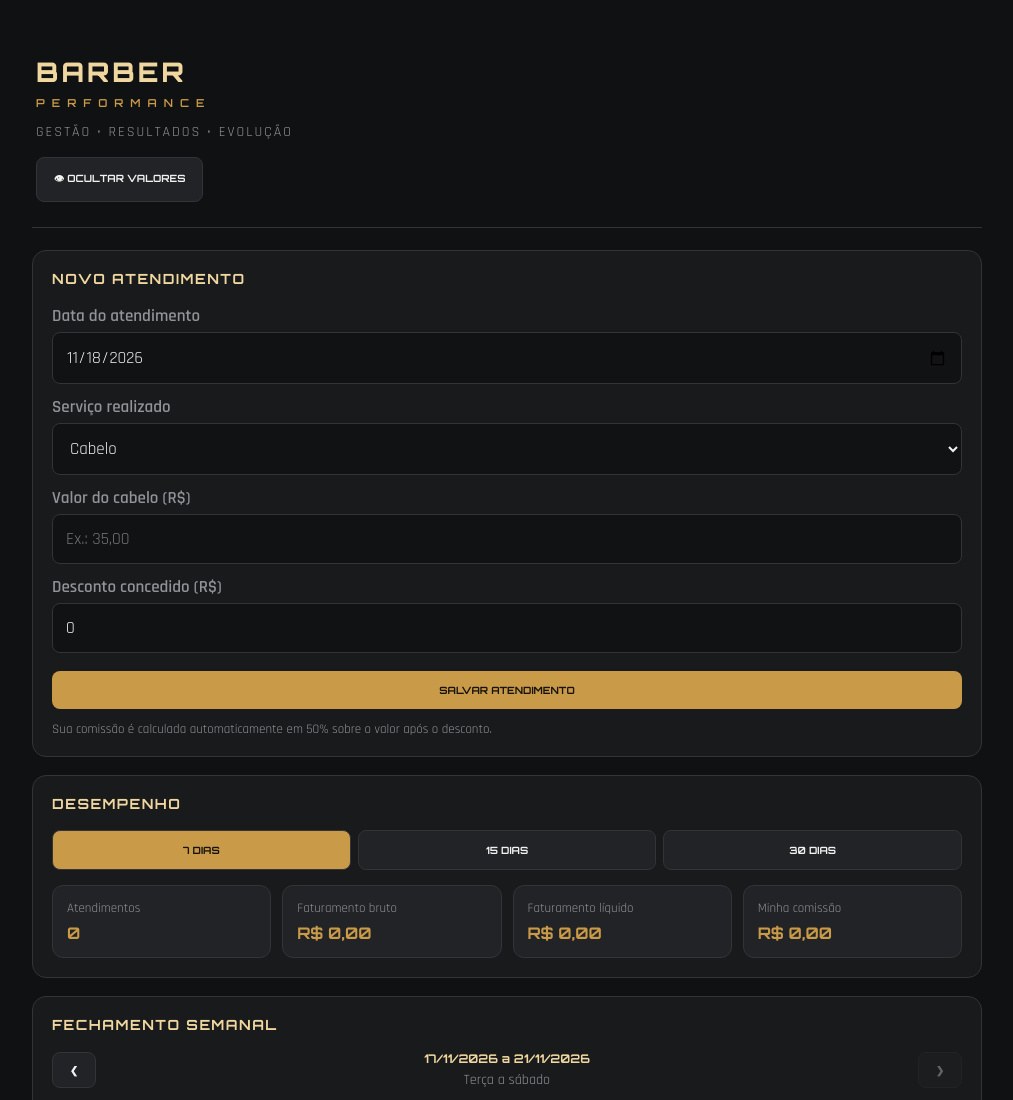
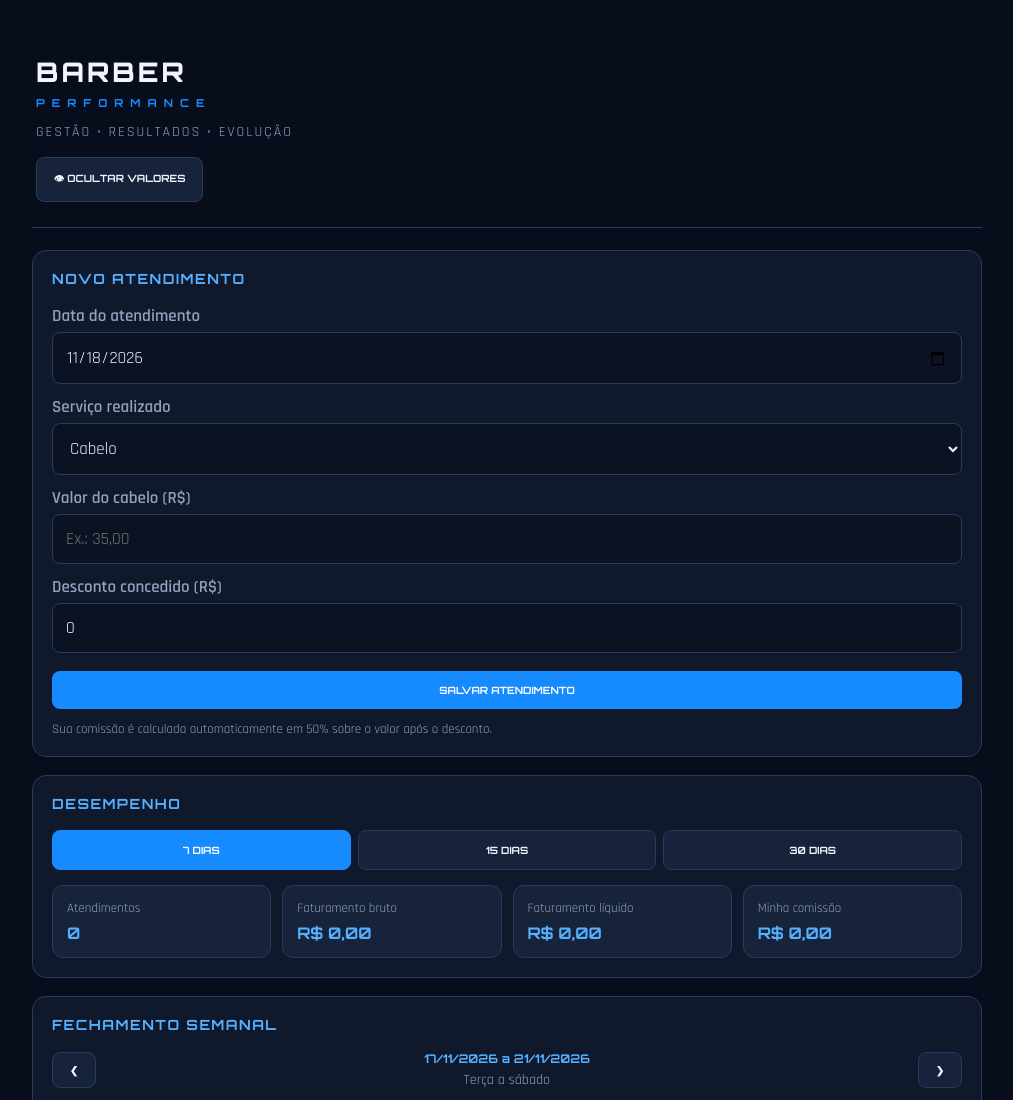
Before and after one commit to jorge-ia-dev/barber-performance-, a plain HTML site: page index.html in a window 1280 px wide. Shown: the top 1100 px of the page, without its empty margins (133-1146 px from the left). Drawn offline with Linux system fonts and the light colour scheme.

Commit message:
Atualizar o index.html

```diff
--- a/index.html
+++ b/index.html
@@ -4,7 +4,7 @@
 <head>
 <meta charset="UTF-8">
 <meta name="viewport" content="width=device-width, initial-scale=1.0">
-<meta name="theme-color" content="#101112">
+<meta name="theme-color" content="#080D1B">
 <title>Barber Performance</title>
 
 <link rel="preconnect" href="https://fonts.googleapis.com">
@@ -13,16 +13,17 @@
 
 <style>
 :root {
-  --bg: #101112;
-  --panel: #191a1c;
-  --panel2: #222326;
-  --gold: #c99a48;
-  --champagne: #f0d7a0;
-  --positive: #a5ff75;
-  --text: #f2f2f2;
-  --muted: #929398;
-  --border: #343438;
-  --red: #ff7373;
+  --bg: #080D1B;
+  --panel: #10182B;
+  --panel2: #17233B;
+  --blue: #168BFF;
+  --blue-light: #55B0FF;
+  --blue-soft: #0B4F9E;
+  --text: #F2F5FF;
+  --muted: #91A2C0;
+  --border: #263B5E;
+  --red: #FF7373;
+  --positive: #55DCA0;
 }
 
 * { box-sizing: border-box; }
@@ -36,7 +37,10 @@ body {
   font-size: 17px;
 }
 
-.container { max-width: 950px; margin: auto; }
+.container {
+  max-width: 950px;
+  margin: auto;
+}
 
 header {
   padding: 20px 4px 25px;
@@ -49,16 +53,16 @@ header {
   font-size: 27px;
   font-weight: 800;
   letter-spacing: 3px;
-  color: var(--champagne);
+  color: var(--text);
 }
 
 .logo span {
   display: block;
-  color: var(--gold);
+  color: var(--blue);
   font-size: 11px;
   letter-spacing: 7px;
   margin-top: 7px;
-  font-weight: 600;
+  font-weight: 700;
 }
 
 .subtitle {
@@ -75,7 +79,7 @@ h2 {
   font-size: 14px;
   letter-spacing: 1.5px;
   margin: 0 0 18px;
-  color: var(--champagne);
+  color: var(--blue-light);
 }
 
 section {
@@ -98,21 +102,24 @@ input, select {
   padding: 13px;
   border-radius: 8px;
   border: 1px solid var(--border);
-  background: #111214;
+  background: #0B1222;
   color: var(--text);
   font-family: 'Rajdhani', sans-serif;
   font-size: 17px;
   outline: none;
 }
 
-input:focus, select:focus { border-color: var(--gold); }
+input:focus, select:focus {
+  border-color: var(--blue);
+  box-shadow: 0 0 0 2px rgba(22,139,255,.12);
+}
 
 button {
   border: none;
   border-radius: 8px;
   padding: 13px 17px;
-  background: var(--gold);
-  color: #17130c;
+  background: var(--blue);
+  color: #FFFFFF;
   font-family: 'Orbitron', sans-serif;
   font-size: 10px;
   font-weight: 700;
@@ -127,7 +134,10 @@ button:disabled {
   transform: none;
 }
 
-.primary { width: 100%; margin-top: 18px; }
+.primary {
+  width: 100%;
+  margin-top: 18px;
+}
 
 .secondary {
   background: var(--panel2);
@@ -137,7 +147,7 @@ button:disabled {
 
 .delete {
   background: #351919;
-  color: #ffaaaa;
+  color: #FFAAAA;
   padding: 8px 11px;
   font-size: 10px;
 }
@@ -167,7 +177,7 @@ button:disabled {
   display: block;
   font-family: 'Orbitron', sans-serif;
   font-size: 16px;
-  color: var(--gold);
+  color: var(--blue-light);
   overflow-wrap: anywhere;
 }
 
@@ -180,11 +190,15 @@ button:disabled {
   margin-bottom: 15px;
 }
 
-.controls button { flex: 1; min-width: 65px; }
+.controls button {
+  flex: 1;
+  min-width: 65px;
+}
 
 .controls button.active {
-  background: var(--gold);
-  color: #17130c;
+  background: var(--blue);
+  color: #FFFFFF;
+  border-color: var(--blue);
 }
 
 .week-navigation {
@@ -207,7 +221,7 @@ button:disabled {
 
 .week-period strong {
   display: block;
-  color: var(--champagne);
+  color: var(--blue-light);
   font-family: 'Orbitron', sans-serif;
   font-size: 12px;
 }
@@ -232,7 +246,7 @@ button:disabled {
 .week-extra input {
   width: 18px;
   height: 18px;
-  accent-color: var(--gold);
+  accent-color: var(--blue);
   flex-shrink: 0;
 }
 
@@ -251,19 +265,19 @@ button:disabled {
 .week-total {
   margin-top: 13px;
   padding: 15px;
-  border: 1px solid #6d542f;
+  border: 1px solid var(--blue-soft);
   border-radius: 10px;
-  background: #272117;
+  background: #0C1C36;
 }
 
 .week-total small {
-  color: var(--champagne);
+  color: var(--blue-light);
   display: block;
   margin-bottom: 6px;
 }
 
 .week-total strong {
-  color: var(--gold);
+  color: var(--blue);
   font-family: 'Orbitron', sans-serif;
   font-size: 21px;
 }
@@ -297,8 +311,8 @@ button:disabled {
   border-radius: 5px 5px 0 0;
 }
 
-.bar.gross { background: #82663a; }
-.bar.net { background: var(--gold); }
+.bar.gross { background: var(--blue-soft); }
+.bar.net { background: var(--blue); }
 
 .bar-label {
   display: block;
@@ -350,7 +364,10 @@ button:disabled {
   margin-top: 7px;
 }
 
-.table-wrap { width: 100%; overflow-x: auto; }
+.table-wrap {
+  width: 100%;
+  overflow-x: auto;
+}
 
 table {
   width: 100%;
@@ -366,11 +383,15 @@ th, td {
   white-space: nowrap;
 }
 
-th { color: var(--muted); font-weight: 600; }
+th {
+  color: var(--muted);
+  font-weight: 600;
+}
+
 td { color: var(--text); }
 
 .highlight {
-  color: var(--gold);
+  color: var(--blue-light);
   font-weight: 700;
 }
 
@@ -384,6 +405,7 @@ td { color: var(--text); }
 }
 
 .history-item:last-child { border-bottom: none; }
+
 .history-info { min-width: 0; }
 .history-info strong { display: block; }
 
@@ -399,7 +421,7 @@ td { color: var(--text); }
 }
 
 .history-right strong {
-  color: var(--gold);
+  color: var(--blue-light);
   display: block;
 }
 
@@ -428,7 +450,9 @@ td { color: var(--text); }
   pointer-events: none;
 }
 
-.coluna-financeira { transition: opacity .2s ease; }
+.coluna-financeira {
+  transition: opacity .2s ease;
+}
 
 @media (min-width: 650px) {
   .grid { grid-template-columns: repeat(4, 1fr); }
@@ -562,8 +586,8 @@ td { color: var(--text); }
   <h2>EVOLUÇÃO SEMANAL</h2>
   <div class="chart" id="graficoSemanal"></div>
   <div class="legend">
-    <span><i class="dot" style="background:#82663a"></i>Bruto</span>
-    <span><i class="dot" style="background:#c99a48"></i>Líquido</span>
+    <span><i class="dot" style="background:#0B4F9E"></i>Bruto</span>
+    <span><i class="dot" style="background:#168BFF"></i>Líquido</span>
   </div>
 </section>
 
@@ -572,7 +596,7 @@ td { color: var(--text); }
   <div class="note" id="periodoMensal"></div>
   <div class="month-bars" id="graficoMensal"></div>
   <div class="legend">
-    <span><i class="dot" style="background:#c99a48"></i>Faturamento líquido</span>
+    <span><i class="dot" style="background:#168BFF"></i>Faturamento líquido</span>
   </div>
 </section>
 
@@ -751,11 +775,7 @@ function mudarPeriodo(dias) {
   atualizar();
 }
 
-/* FECHAMENTO SEMANAL
-   A semana começa na terça-feira.
-   O sábado encerra a semana padrão.
-   A segunda-feira seguinte pode ser incluída como dia extra.
-*/
+/* FECHAMENTO SEMANAL */
 
 function inicioDaSemana(data) {
   const d = new Date(data);
@@ -838,9 +858,6 @@ function atualizarFechamentoSemanal() {
     incluirSegunda
       ? "Fechamento considerando terça a sábado e a segunda-feira extra selecionada."
       : "Fechamento padrão considerando terça a sábado. A segunda-feira fica fora do cálculo.";
-
-  document.getElementById("proximaSemana").disabled =
-    deslocamentoSemana >= 0;
 
   aplicarPrivacidade();
 }
@@ -1029,7 +1046,7 @@ function excluir(id) {
   }
 }
 
-/* CONTROLE DE PRIVACIDADE */
+/* PRIVACIDADE */
 
 function aplicarPrivacidade() {
   const botao = document.getElementById("botaoPrivacidade");
```
